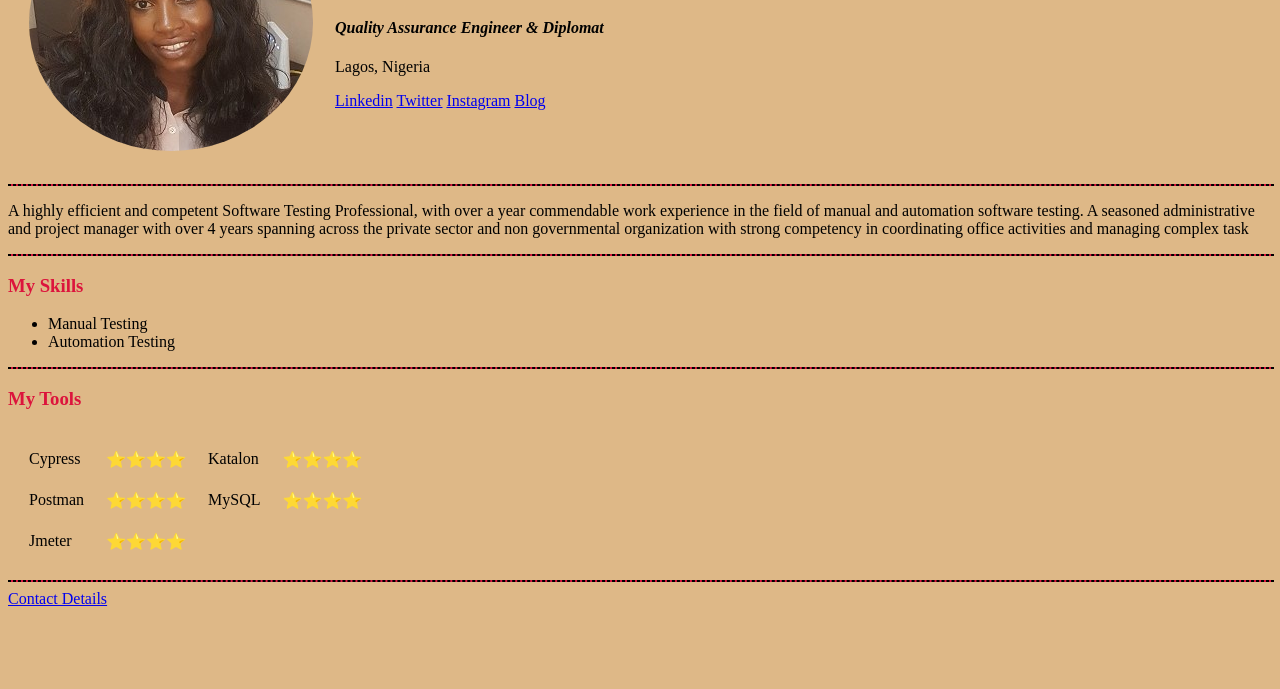
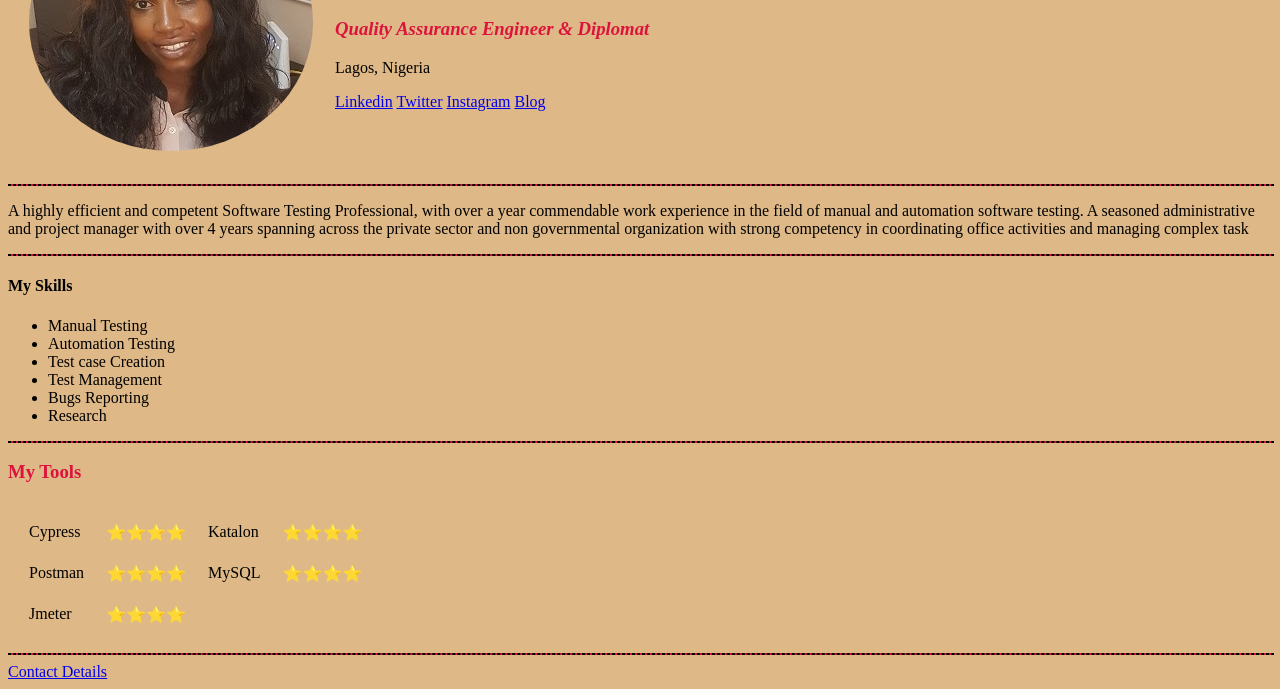
Before and after one commit to Aramidea/Aramde-Profile, a plain HTML site: page index.html in a window 1280 px wide. Shown: the part 153-842 px from the top of the page. Before the commit the page ends 800 px from the top, so only its background shows below. Drawn offline with Linux system fonts and the light colour scheme.

```diff
--- a/index.html
+++ b/index.html
@@ -12,7 +12,7 @@
             <tr>=
                 <td><img class="circular" src="images/Aramide.jpg" alt=" Aramide Prodile picture"></td>
                 <td> <h1>Aramide  J. Adedeji</h1>
-                    <h4> <em>Quality Assurance Engineer & Diplomat</em></h4>
+                    <h3> <em>Quality Assurance Engineer & Diplomat</em></h3>
                     <p>Lagos, Nigeria</p>
                     <a href="https://www.linkedin.com/in/aramide-adedeji-7a512b84/">Linkedin</a>
                     <a href="https://twitter.com/aarasplendid">Twitter</a>
@@ -27,10 +27,14 @@
             non governmental organization with strong competency in coordinating office activities and managing complex task
             </p>
         <hr>
-        <h3> My Skills</h3>
+        <h4> My Skills</h4>
         <p> <ul>
             <li>Manual Testing</li>
             <li>Automation Testing</li>
+            <li>Test case Creation</li>
+            <li>Test Management</li>
+            <li>Bugs Reporting</li>
+            <li>Research </li>
         </ul></p>
         <hr>
         <h3>
```
Also changed, not shown: contact.html (+1 -1 lines).
